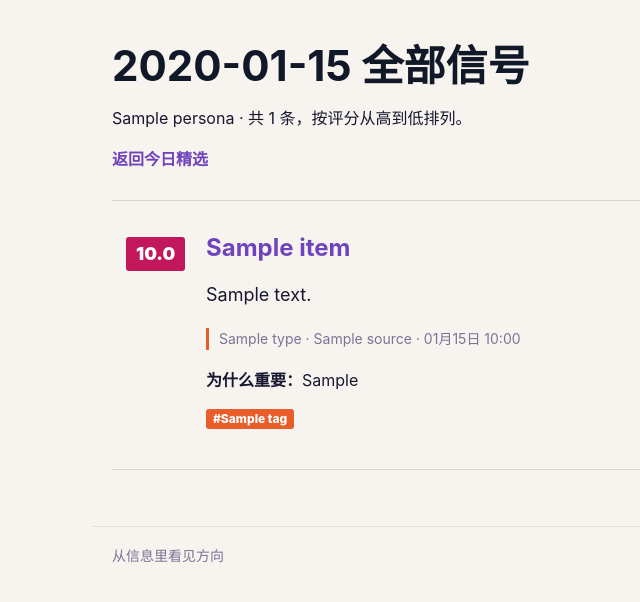
After one commit to XXXu/jianwei_web, a FastAPI app: template app/templates/day.html in a window 1280 px wide. The commit adds this page. Shown: the top 602 px of the page, without its empty margins (8-648 px from the left). Run offline with FastAPI, Linux system fonts and the light colour scheme; the template is opened without the code that fills it: most values are stand-ins (such as "Sample title", 1, 10 or a date in 2020).

Commit message:
feat: 增加今日全部信号页面

```diff
--- a/app/static/css/app.css
+++ b/app/static/css/app.css
@@ -146,6 +146,25 @@ main {
   font-size: 18px;
   margin: 0 0 20px;
   padding: 4px 0 4px 16px;
+}
+
+.daily-all-link,
+.back-link {
+  color: var(--accent);
+  font-weight: 800;
+  text-decoration: none;
+}
+
+.daily-all-link {
+  display: inline-block;
+  margin-left: 12px;
+}
+
+.daily-all-link:hover,
+.back-link:hover {
+  color: var(--accent-strong);
+  text-decoration: underline;
+  text-underline-offset: 3px;
 }
 
 .digest-index {
@@ -330,6 +349,11 @@ main {
   padding: 42px 0 28px;
 }
 
+.day-heading {
+  border-bottom: 1px solid var(--line);
+  margin-bottom: 8px;
+}
+
 .hero {
   align-items: end;
   display: grid;
@@ -459,6 +483,46 @@ main {
   display: grid;
   gap: 10px;
   margin-top: 18px;
+}
+
+.all-signals {
+  display: grid;
+}
+
+.all-signal-item {
+  border-bottom: 1px solid var(--line);
+  display: grid;
+  gap: 18px;
+  grid-template-columns: 76px minmax(0, 1fr);
+  padding: 24px 0;
+}
+
+.all-signal-score {
+  padding-top: 4px;
+}
+
+.all-signal-body h2 {
+  color: var(--accent);
+  font-size: 24px;
+  line-height: 1.24;
+  margin: 0;
+  text-wrap: pretty;
+}
+
+.all-signal-body h2 a {
+  color: inherit;
+  text-decoration: none;
+}
+
+.all-signal-body h2 a:hover {
+  color: var(--accent-strong);
+  text-decoration: underline;
+  text-decoration-thickness: 2px;
+  text-underline-offset: 4px;
+}
+
+.compact-tags {
+  margin-top: 14px;
 }
 
 .feed-item {
@@ -610,6 +674,14 @@ button {
     grid-template-columns: 1fr;
   }
 
+  .all-signal-item {
+    grid-template-columns: 1fr;
+  }
+
+  .all-signal-body h2 {
+    font-size: 22px;
+  }
+
   .feed-score {
     justify-content: flex-start;
     min-height: 0;
--- /dev/null
+++ b/app/templates/day.html
@@ -0,0 +1,47 @@
+{% extends "base.html" %}
+{% block title %}{{ summary_date.strftime("%Y-%m-%d") }} 全部信号 - 见微{% endblock %}
+{% block site_header %}{% endblock %}
+{% block content %}
+<section class="page-heading day-heading">
+  <h1>{{ summary_date.strftime("%Y-%m-%d") }} 全部信号</h1>
+  <p>{{ persona.name }} · 共 {{ total_count }} 条，按评分从高到低排列。</p>
+  <a class="back-link" href="/">返回今日精选</a>
+</section>
+
+<section class="all-signals" aria-label="当天全部信号">
+  {% if analyses %}
+    {% for analysis in analyses %}
+      <article class="all-signal-item">
+        <div class="all-signal-score">
+          <span class="score-badge large {% if analysis.score >= 9 %}score-high{% elif analysis.score >= 8 %}score-mid{% else %}score-low{% endif %}">
+            {{ "%.1f"|format(analysis.score) }}
+          </span>
+        </div>
+        <div class="all-signal-body">
+          <h2>
+            {% if analysis.item.url %}
+              <a href="{{ analysis.item.url }}" target="_blank" rel="noopener noreferrer">{{ analysis.item.title }}</a>
+            {% else %}
+              {{ analysis.item.title }}
+            {% endif %}
+          </h2>
+          <p class="detail-summary">{{ analysis.summary }}</p>
+          <p class="detail-meta">
+            {{ analysis.item.source.type }} · {{ analysis.item.source.name }} · {{ analysis.item.published_at.strftime("%m月%d日 %H:%M") }}
+          </p>
+          <p><strong>为什么重要：</strong>{{ analysis.why_it_matters }}</p>
+          {% if analysis.tags %}
+            <p class="tags compact-tags">
+              {% for tag in analysis.tags %}
+                <span>#{{ tag }}</span>
+              {% endfor %}
+            </p>
+          {% endif %}
+        </div>
+      </article>
+    {% endfor %}
+  {% else %}
+    <p class="empty-state">这一天还没有导入情报。</p>
+  {% endif %}
+</section>
+{% endblock %}
--- a/app/templates/index.html
+++ b/app/templates/index.html
@@ -12,6 +12,11 @@
 <section class="digest-layout" id="signals">
   <p class="digest-note">
     从 {{ total_count }} 条内容中，筛出 {{ selected_count }} 条值得独立开发者关注的信号
+    {% if summary_date and total_count > selected_count %}
+      <a class="daily-all-link" href="/days/{{ summary_date.strftime('%Y-%m-%d') }}">查看今日全部 {{ total_count }} 条</a>
+    {% elif summary_date %}
+      <a class="daily-all-link" href="/days/{{ summary_date.strftime('%Y-%m-%d') }}">查看今日全部</a>
+    {% endif %}
   </p>
 
   <section class="digest-index" aria-label="今日信号列表">
```
Also changed, not shown: app/routes/pages.py (+46 -4 lines), app/services/intelligence.py (+68 -0 lines), tests/test_pages.py (+133 -2 lines).
